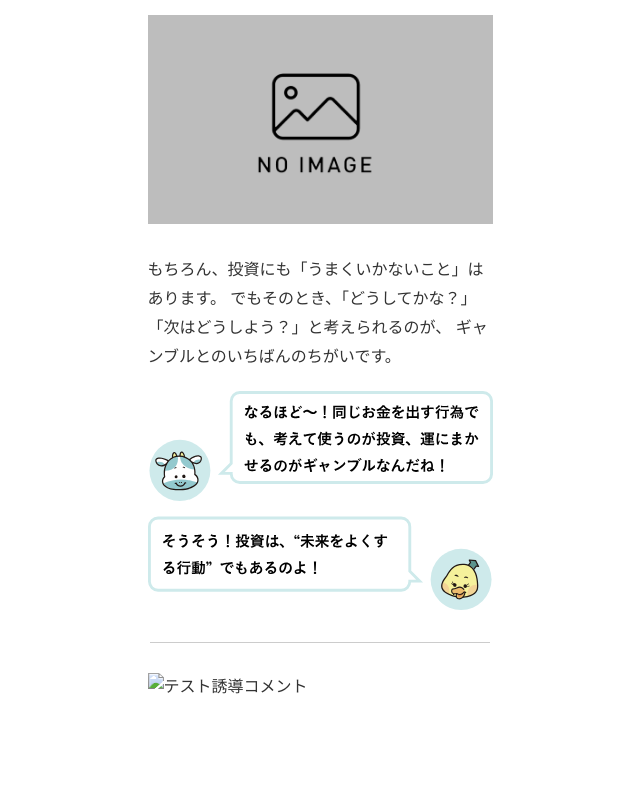
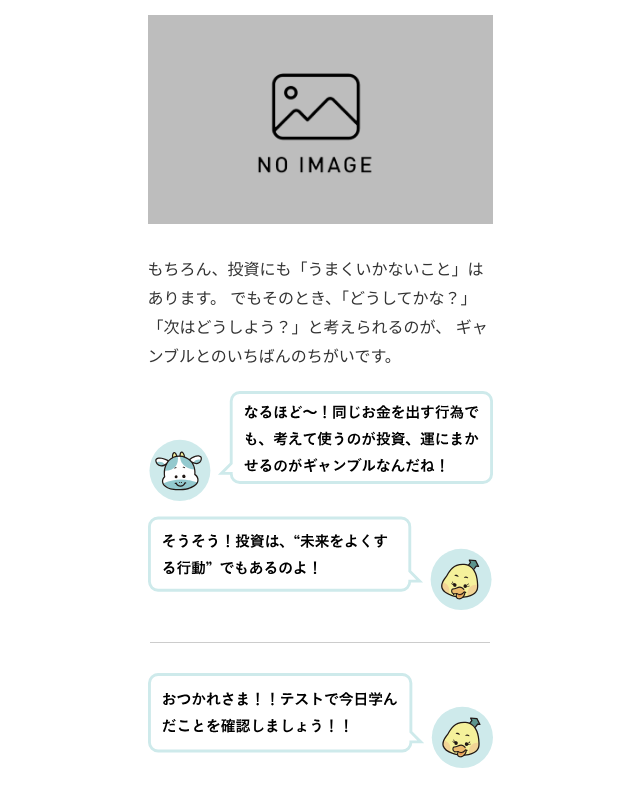
Before and after one commit to c3iird/level01-04, a plain HTML site: page index.html in a window 1280 px wide. Shown: the part 2883-3683 px from the top of the page, without its empty margins (320-960 px from the left). Before the commit the page ends 3616 px from the top, so only its background shows below. Drawn offline with Linux system fonts and the light colour scheme; files whose address does not match are found by name.

Commit message:
Update index.html

```diff
--- a/index.html
+++ b/index.html
@@ -151,7 +151,7 @@
 
 <hr>
 
-	<img src="image/level01-04/go-test.svg" alt="テスト誘導コメント" class="content-image">
+	<img src="level01-04/go-test.svg" alt="テスト誘導コメント" class="content-image">
 
 
 
```
